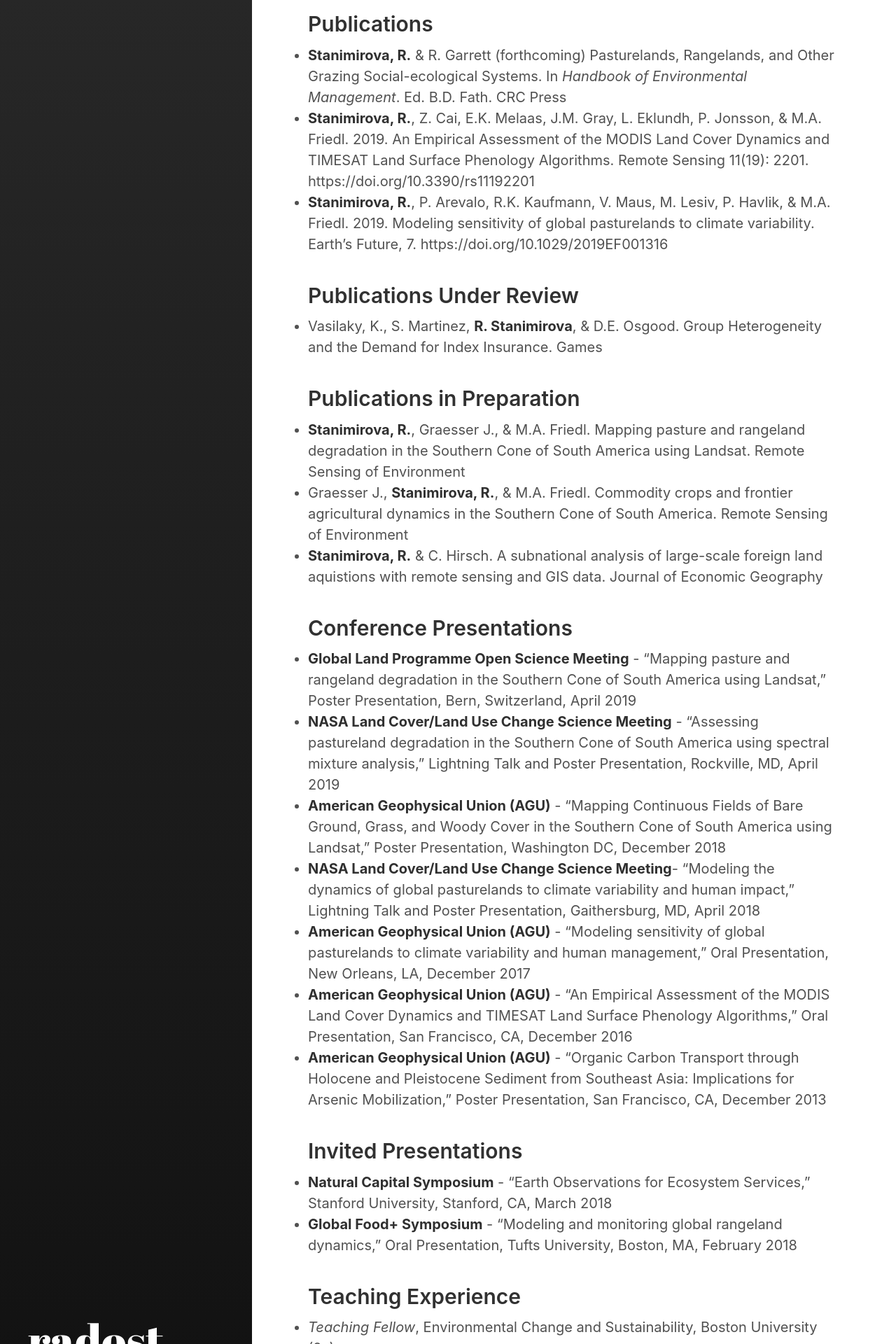
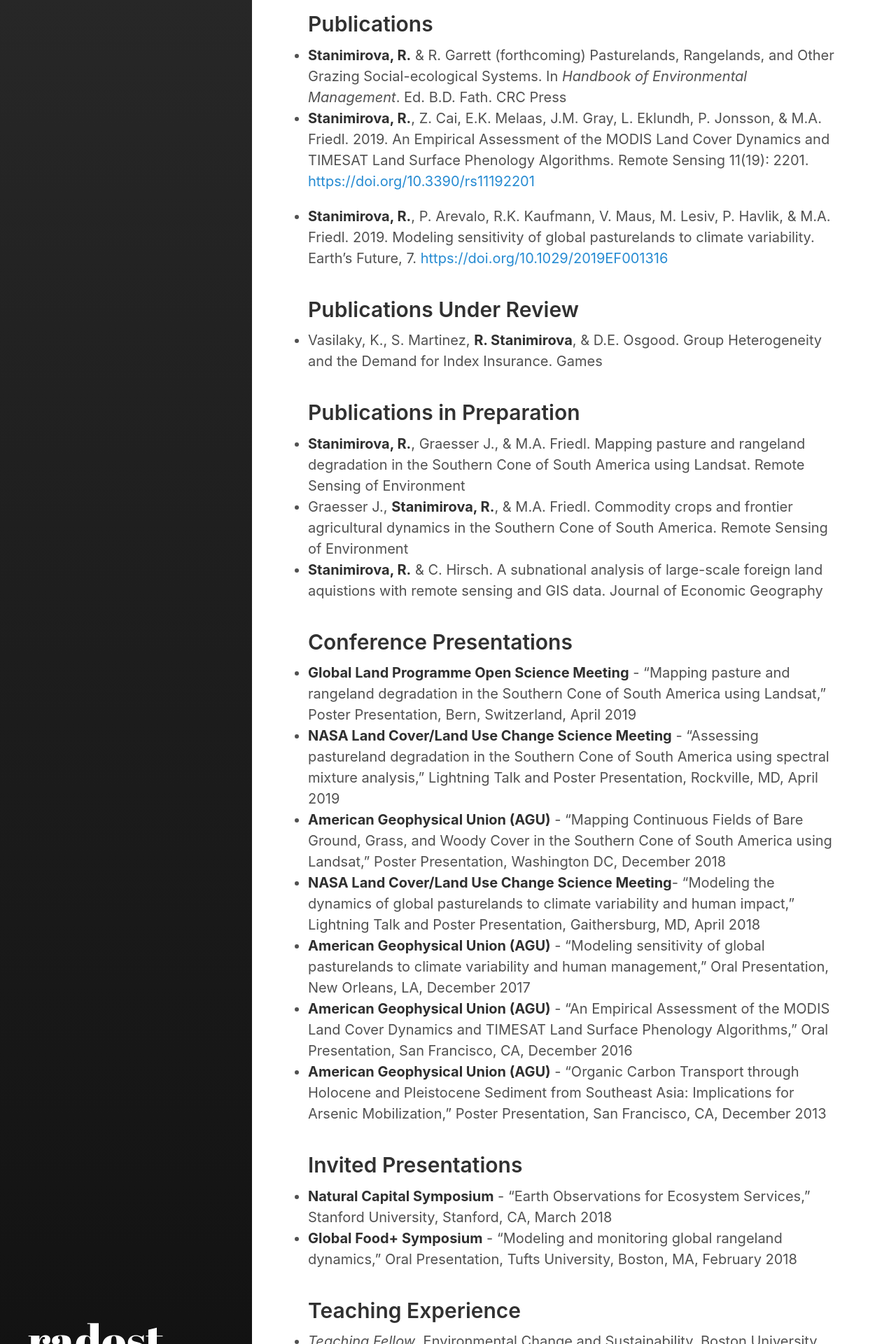
Before and after one commit to rkstan/rkstan.github.io, a Jekyll site: the page built from CurriculumVitae.md, in a window 1280 px wide. Shown: the part 1029-2949 px from the top of the page at 70% size. Built offline with Jekyll 4.4.1, drawn with Linux system fonts in a browser that asks for light colours; some of the changed lines change nothing that is shown.

Commit message:
added links to publications

```diff
--- a/CurriculumVitae.md
+++ b/CurriculumVitae.md
@@ -29,8 +29,9 @@ Barnard College of Columbia University, New York, New York, USA
 
 ## Publications
 * **Stanimirova, R.** & R. Garrett (forthcoming) Pasturelands, Rangelands, and Other Grazing Social-ecological Systems. In *Handbook of Environmental Management*. Ed. B.D. Fath. CRC Press
-* **Stanimirova, R.**, Z. Cai, E.K. Melaas, J.M. Gray, L. Eklundh, P. Jonsson, & M.A. Friedl. 2019. An Empirical Assessment of the MODIS Land Cover Dynamics and TIMESAT Land Surface Phenology Algorithms. Remote Sensing 11(19): 2201. https://doi.org/10.3390/rs11192201
-* **Stanimirova, R.**, P. Arevalo, R.K. Kaufmann, V. Maus, M. Lesiv, P. Havlik, & M.A. Friedl. 2019. Modeling sensitivity of global pasturelands to climate variability. Earth's Future, 7. https://doi.org/10.1029/2019EF001316
+* **Stanimirova, R.**, Z. Cai, E.K. Melaas, J.M. Gray, L. Eklundh, P. Jonsson, & M.A. Friedl. 2019. An Empirical Assessment of the MODIS Land Cover Dynamics and TIMESAT Land Surface Phenology Algorithms. Remote Sensing 11(19): 2201. <a href="https://doi.org/10.3390/rs11192201">https://doi.org/10.3390/rs11192201</a>
+
+* **Stanimirova, R.**, P. Arevalo, R.K. Kaufmann, V. Maus, M. Lesiv, P. Havlik, & M.A. Friedl. 2019. Modeling sensitivity of global pasturelands to climate variability. Earth's Future, 7. <a href="https://doi.org/10.1029/2019EF001316">https://doi.org/10.1029/2019EF001316</a>
 
 ## Publications Under Review
 * Vasilaky, K., S. Martinez, **R. Stanimirova**, & D.E. Osgood. Group Heterogeneity and the Demand for Index Insurance. Games
```
